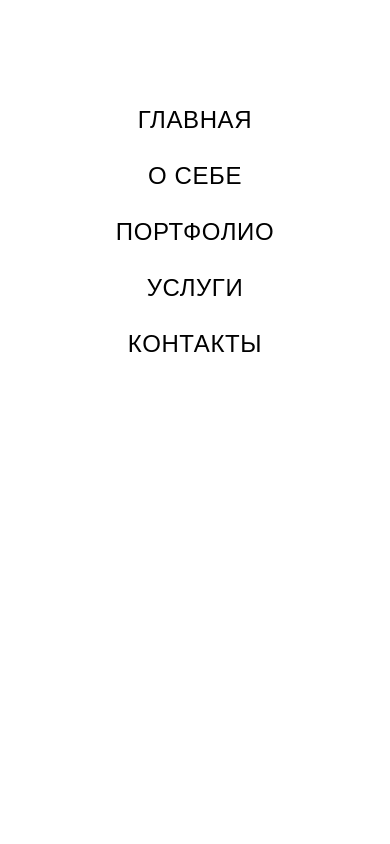
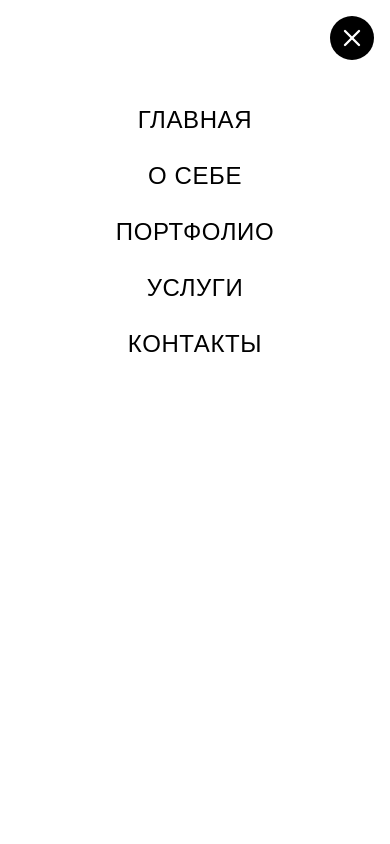
Before and after one commit to pr-poehali-dev/designer-portfolio-site, a React (Vite) app: page / in a window 390 px wide. Both pictures are taken after a click on the button "Открыть меню". Shown: the top 844 px of the page. Built offline with nearby package versions, Linux system fonts and the light colour scheme.

Commit message:
Улучшение отображения крестика

```diff
--- a/src/components/Header.tsx
+++ b/src/components/Header.tsx
@@ -63,17 +63,32 @@ const Header: React.FC = () => {
 
         {/* Mobile Menu Button */}
         <button
-          className="md:hidden flex items-center"
+          className="md:hidden flex items-center justify-center p-2"
           onClick={toggleMenu}
           aria-label={isMenuOpen ? "Закрыть меню" : "Открыть меню"}
         >
-          {isMenuOpen ? <X size={24} /> : <Menu size={24} />}
+          {isMenuOpen ? (
+            <div className="rounded-full p-2 bg-black">
+              <X size={28} className="text-white" />
+            </div>
+          ) : (
+            <Menu size={24} />
+          )}
         </button>
       </div>
 
       {/* Mobile Navigation */}
       {isMenuOpen && (
         <div className="md:hidden fixed inset-0 bg-background pt-16 z-40">
+          {/* Extra Close Button at Top-Right for Better Visibility */}
+          <button
+            className="absolute top-4 right-4 p-2 rounded-full bg-black"
+            onClick={toggleMenu}
+            aria-label="Закрыть меню"
+          >
+            <X size={28} className="text-white" />
+          </button>
+
           <nav className="container mx-auto px-4">
             <ul className="flex flex-col space-y-6 items-center text-center pt-10">
               <li>
```
